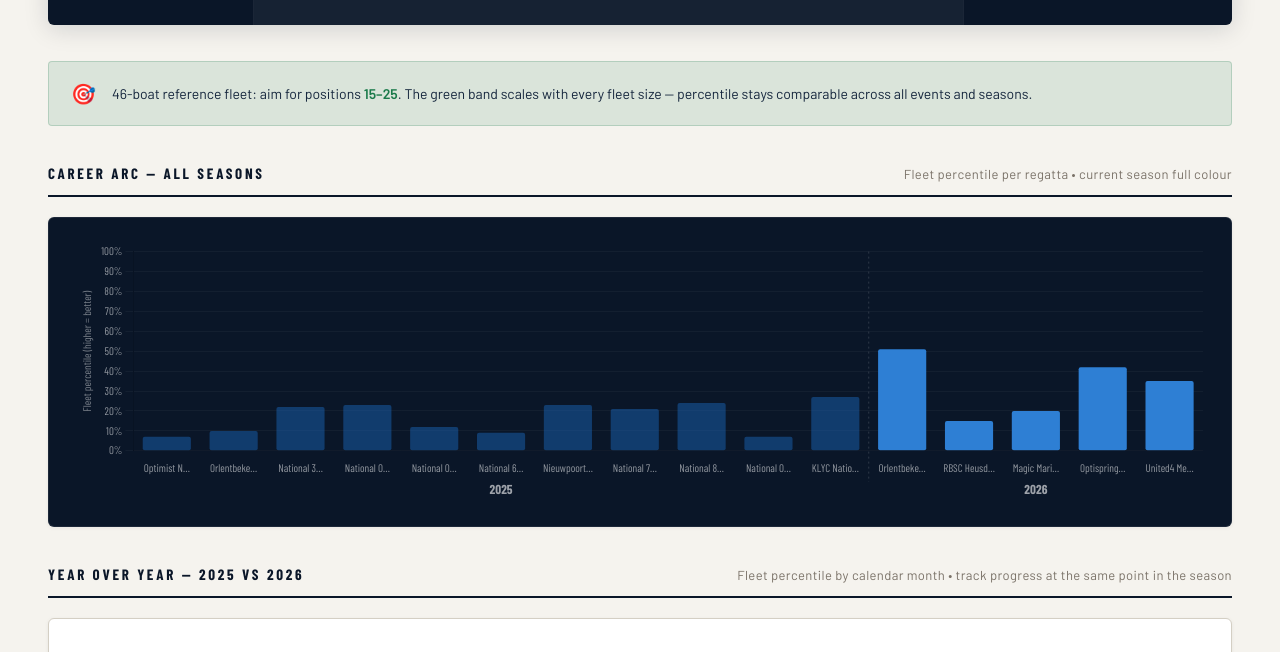
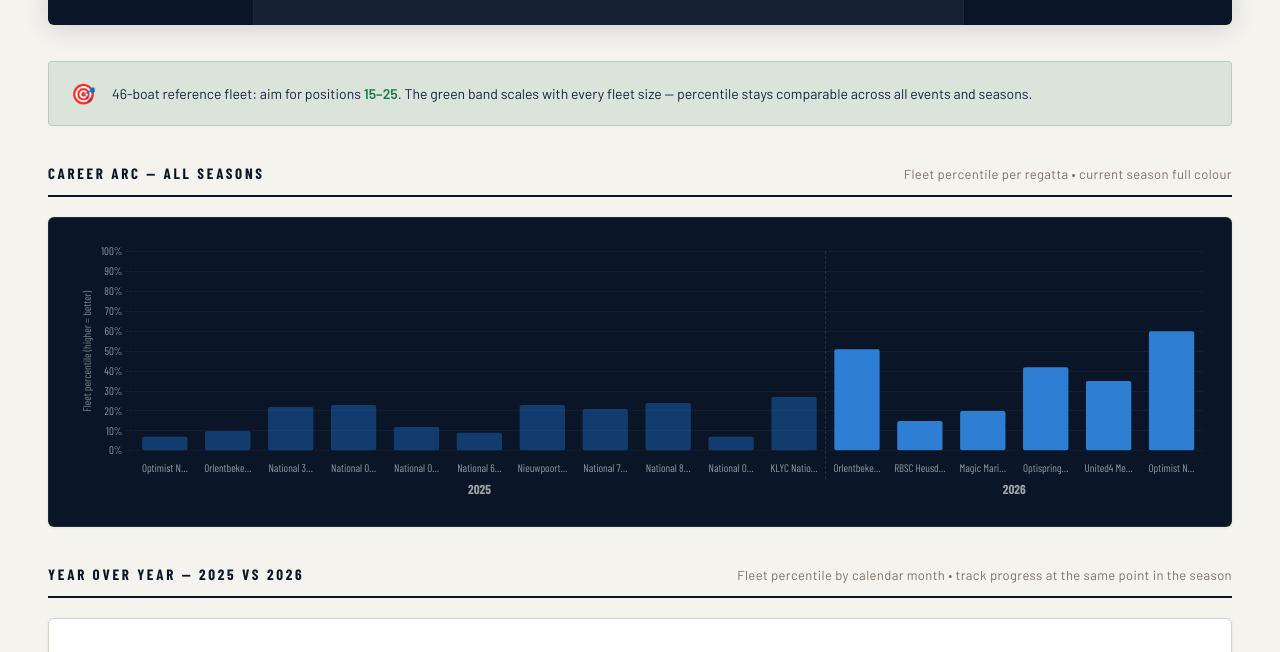
Before and after one commit to Didrikmoe/moe-racing, a plain HTML site: page index.html in a window 1280 px wide. Shown: the part 404-1056 px from the top of the page. Drawn offline with nearby package versions, Linux system fonts and the light colour scheme; a web font is replaced by a local one.

Commit message:
Add files via upload

```diff
--- a/index.html
+++ b/index.html
@@ -994,6 +994,77 @@ var D   = {
         "girlsTotal": 42,
         "belgianGirlsPos": 6,
         "belgianGirlsTotal": 8
+      },
+      {
+        "name": "Optimist Nat Wedstrijd N4 WOS Oostende",
+        "date": "26.04.2026",
+        "fleet": 41,
+        "finalPos": 17,
+        "weather": "Sunny",
+        "windSteady": "7",
+        "windGusts": "13",
+        "windDir": "W",
+        "races": [
+          {
+            "num": 1,
+            "place": 11,
+            "discard": false,
+            "note": "",
+            "raceFleet": 41,
+            "groupTag": null,
+            "windSteady": "7",
+            "windGusts": "13",
+            "windDir": "W"
+          },
+          {
+            "num": 2,
+            "place": 32,
+            "discard": false,
+            "note": "",
+            "raceFleet": 41,
+            "groupTag": null,
+            "windSteady": "7",
+            "windGusts": "13",
+            "windDir": "W"
+          },
+          {
+            "num": 3,
+            "place": 19,
+            "discard": false,
+            "note": "",
+            "raceFleet": 41,
+            "groupTag": null,
+            "windSteady": "7",
+            "windGusts": "13",
+            "windDir": "W"
+          },
+          {
+            "num": 4,
+            "place": 22,
+            "discard": true,
+            "note": "",
+            "raceFleet": 41,
+            "groupTag": null,
+            "windSteady": "7",
+            "windGusts": "13",
+            "windDir": "W"
+          },
+          {
+            "num": 5,
+            "place": 15,
+            "discard": false,
+            "note": "",
+            "raceFleet": 41,
+            "groupTag": null,
+            "windSteady": "7",
+            "windGusts": "13",
+            "windDir": "W"
+          }
+        ],
+        "girlsPos": 4,
+        "girlsTotal": 12,
+        "belgianGirlsPos": 4,
+        "belgianGirlsTotal": 12
       }
     ],
     "2025": [
@@ -2158,6 +2229,77 @@ var D   = {
         "girlsTotal": 42,
         "belgianGirlsPos": 8,
         "belgianGirlsTotal": 8
+      },
+      {
+        "name": "Optimist Nat Wedstrijd N4 WOS Oostende",
+        "date": "26.04.2026",
+        "fleet": 41,
+        "finalPos": 36,
+        "weather": "Sunny",
+        "windSteady": "7",
+        "windGusts": "13",
+        "windDir": "W",
+        "races": [
+          {
+            "num": 1,
+            "place": 28,
+            "discard": false,
+            "note": "",
+            "raceFleet": 41,
+            "groupTag": null,
+            "windSteady": "7",
+            "windGusts": "13",
+            "windDir": "W"
+          },
+          {
+            "num": 2,
+            "place": 11,
+            "discard": false,
+            "note": "",
+            "raceFleet": 41,
+            "groupTag": null,
+            "windSteady": "7",
+            "windGusts": "13",
+            "windDir": "W"
+          },
+          {
+            "num": 3,
+            "place": 33,
+            "discard": false,
+            "note": "",
+            "raceFleet": 41,
+            "groupTag": null,
+            "windSteady": "7",
+            "windGusts": "13",
+            "windDir": "W"
+          },
+          {
+            "num": 4,
+            "place": 33,
+            "discard": false,
+            "note": "",
+            "raceFleet": 41,
+            "groupTag": null,
+            "windSteady": "7",
+            "windGusts": "13",
+            "windDir": "W"
+          },
+          {
+            "num": 5,
+            "place": 42,
+            "discard": true,
+            "note": "UFD",
+            "raceFleet": 41,
+            "groupTag": null,
+            "windSteady": "7",
+            "windGusts": "13",
+            "windDir": "W"
+          }
+        ],
+        "girlsPos": 11,
+        "girlsTotal": 12,
+        "belgianGirlsPos": 11,
+        "belgianGirlsTotal": 12
       }
     ],
     "2025": [
@@ -4032,8 +4174,8 @@ function switchSeason(key,seasonKey){
 if(D&&D.Mette) buildPanel('mette',D.Mette,null);
 if(D&&D.Stella)buildPanel('stella',D.Stella,null);
 showSailor('mette');
-document.getElementById('upd-time').textContent='Updated: 20 Apr 2026 at 10:52';
-document.getElementById('footer-upd').textContent='Updated: 20 Apr 2026 at 10:52';
+document.getElementById('upd-time').textContent='Updated: 27 Apr 2026 at 14:45';
+document.getElementById('footer-upd').textContent='Updated: 27 Apr 2026 at 14:45';
 </script>
 </body>
 </html>
```
